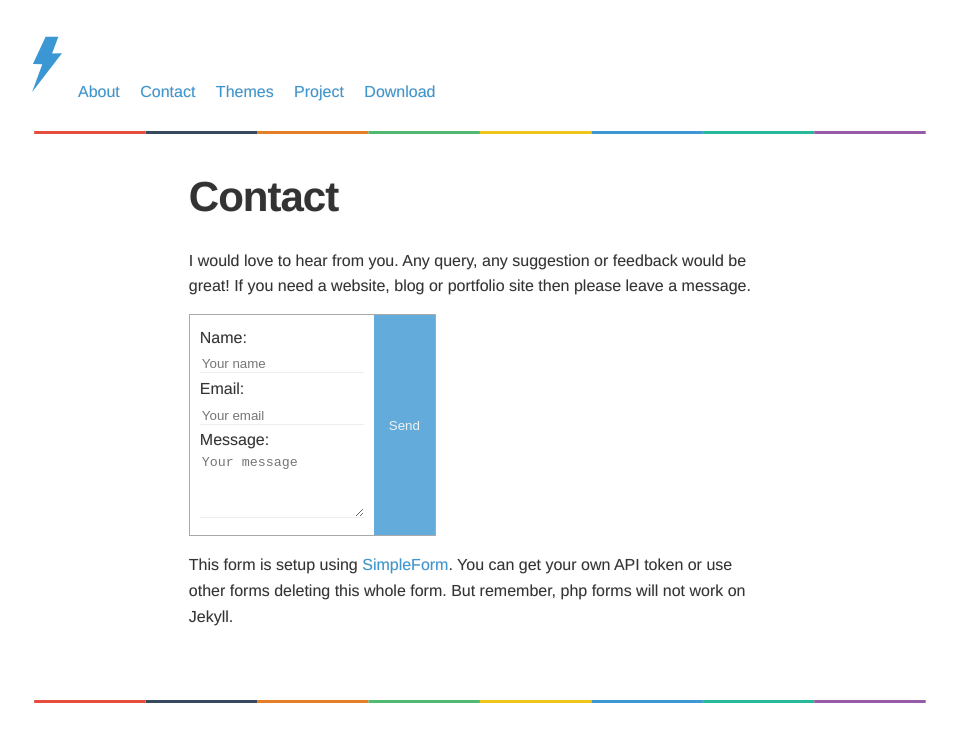
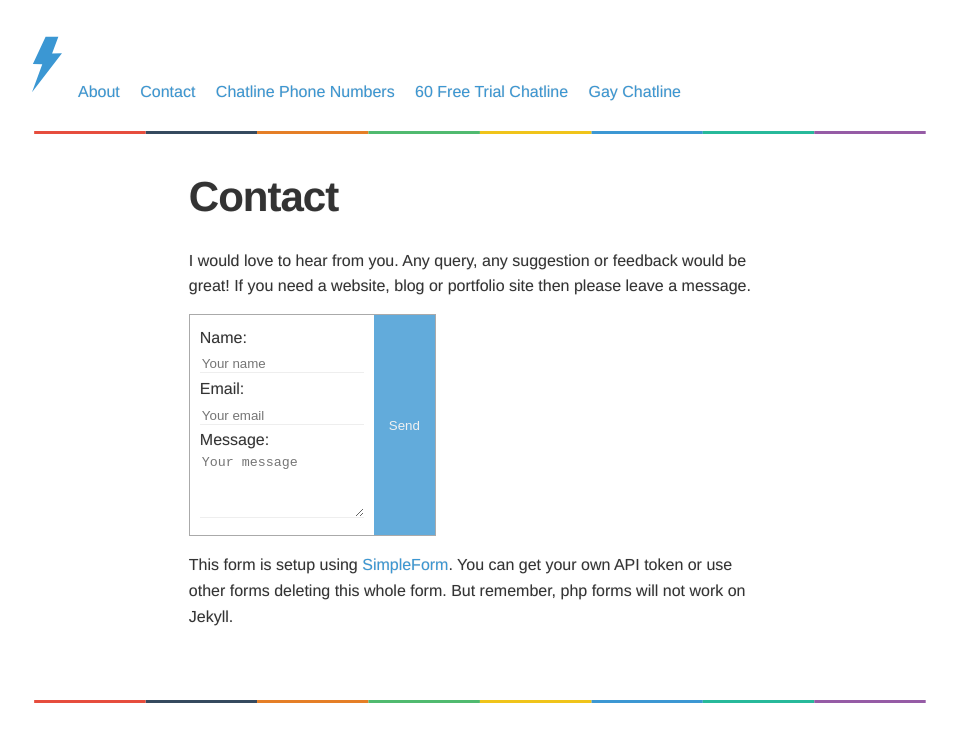
Before and after one commit to sharu725/thunder, a Jekyll site: the page built from contact.md, in a window 1280 px wide. Shown: the top 742 px of the page, without its empty margins (160-1117 px from the left). Built offline with Jekyll 4.4.1, drawn with Linux system fonts in a browser that asks for light colours.

Commit message:
Update header.html

```diff
--- a/_includes/header.html
+++ b/_includes/header.html
@@ -8,9 +8,9 @@
           <a class="page-link" href="{{ my_page.url | prepend: site.baseurl }}">{{ my_page.title }}</a>
           {% endif %}
         {% endfor %}
-        <a target="_blank" class="page-link" href="http://blog.webjeda.com/jekyll-themes/">Themes</a>
-        <a class="page-link" href="https://github.com/sharu725/thunder">Project</a>
-        <a class="page-link" href="https://github.com/sharu725/thunder/archive/master.zip">Download</a>
+        <a target="_blank" class="page-link" href="http://blog.webjeda.com/jekyll-themes/">Chatline Phone Numbers</a>
+        <a class="page-link" href="{{ my_page.url | prepend: site.baseurl }}">60 Free Trial Chatline</a>
+        <a class="page-link" href="{{ my_page.url | prepend: site.baseurl }}">Gay Chatline</a>
 
     </nav>
 
```
